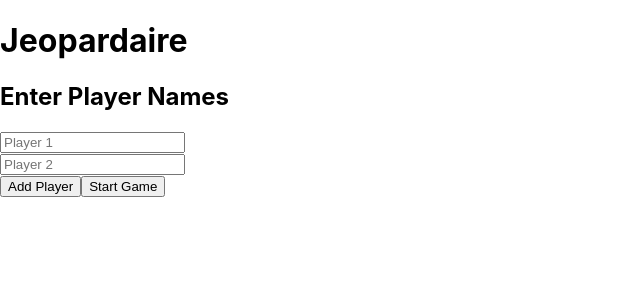
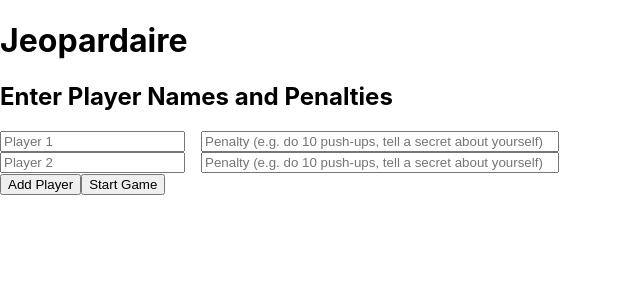
Before and after one commit to skwon19/jeopardaire, a React (Create React App) app: page / in a window 1280 px wide. Shown: the top 300 px of the page, without its empty margins (0-640 px from the left). Built offline with nearby package versions, Linux system fonts and the light colour scheme.

Commit message:
Add penalty lifeline

```diff
--- a/src/App.js
+++ b/src/App.js
@@ -48,6 +48,10 @@ function App() {
 
     const [lifelinesUsed, setLifelinesUsed] = useState(() => {
         const saved = localStorage.getItem("lifelinesUsed");
+        return saved ? JSON.parse(saved) : [];
+    });
+    const [penalties, setPenalties] = useState(() => {
+        const saved = localStorage.getItem("penalties");
         return saved ? JSON.parse(saved) : [];
     });
 
@@ -119,17 +123,8 @@ function App() {
     }, [lifelinesUsed]);
 
     useEffect(() => {
-        if (lifelinesUsed.length === 0) { // Set lifelines for each player
-            const defaultLifelines = [];
-            players.forEach(() => {
-                defaultLifelines.push({
-                    "50:50": false,
-                    "phone": false
-                });
-            });
-            setLifelinesUsed(defaultLifelines);
-        }
-    }, [players]);
+        localStorage.setItem("penalties", JSON.stringify(penalties));
+    }, [penalties]);
 
     // Decide which view to show based on state
     useEffect(() => {
@@ -164,10 +159,27 @@ function App() {
         setView("grid");
     };
 
-    const initializePlayers = (players) => {
-        setPlayers(players);
-        setScores(Array(players.length).fill(0));
+    const initializePlayers = (playerObjs) => {
+        const playerNames = []
+        const playerPenalties = []
+        playerObjs.forEach(p => {
+            playerNames.push(p.name);
+            playerPenalties.push(p.penalty);
+        });
+
+        setPlayers(playerNames);
+        setPenalties(playerPenalties);
+        setScores(Array(playerObjs.length).fill(0));
         setCurrentPlayer(0);
+
+        const defaultLifelines = [];
+        playerObjs.forEach(() => {
+            defaultLifelines.push({
+                "50:50": false,
+                "phone": false
+            });
+        });
+        setLifelinesUsed(defaultLifelines);
     }
 
     return (
@@ -204,6 +216,7 @@ function App() {
             setFeedbacks={setFeedbacks}
             lifelinesUsed={lifelinesUsed}
             setLifelinesUsed={setLifelinesUsed}
+            penalties={penalties}
             />
         )}
         </div>
--- a/src/LifelinesComponent.js
+++ b/src/LifelinesComponent.js
@@ -6,7 +6,8 @@ const LifeLinesComponent = ({
     invalidateAnswers,
     lifelinesUsed,
     setLifelinesUsed,
-    currentPlayer
+    currentPlayer,
+    penalties
 }) => {
     const removeTwoWrongAnswers = () => { // Invalidate two wrong answers
         const wrongAnswers = [];
@@ -23,6 +24,21 @@ const LifeLinesComponent = ({
             const keep = Math.floor(Math.random() * wrongAnswers.length);
             wrongAnswers.splice(keep, 1);
             invalidateAnswers(wrongAnswers);
+        }
+    }
+
+    const removeOneWrongAnswer = () => { // Invalidate one wrong answers
+        const wrongAnswers = [];
+        for (let i = 0; i < 4; i++) {
+            if (i !== correctAnswer && validAnswer[i]) {
+                wrongAnswers.push(i);
+            }
+        }
+
+        if (wrongAnswers.length !== 0) {
+            // Randomly pick one to remove
+            const remove = Math.floor(Math.random() * wrongAnswers.length);
+            invalidateAnswers([wrongAnswers[remove]]);
         }
     }
 
@@ -53,6 +69,12 @@ const LifeLinesComponent = ({
             >
                 Phone a Friend (offline)
             </div>
+            <div
+                className="lifeline"
+                onClick={removeOneWrongAnswer}
+            >
+                {penalties[currentPlayer]}
+            </div>
         </div>
     )
 }
--- a/src/PlayerEntryPage.js
+++ b/src/PlayerEntryPage.js
@@ -1,20 +1,28 @@
 import { useState } from "react";
 
 const PlayerEntryPage = ({ initializePlayers }) => {
-    const [players, setPlayers] = useState(["", ""]); // Start with 2 players
+    const [players, setPlayers] = useState([ // Start with 2 players
+        { name: "", penalty: "" },
+        { name: "", penalty: "" }
+    ]);
     const [error, setError] = useState("");
 
-    const handleChange = (idx, value) => {
+    const handleChange = (idx, field, value) => {
         const updated = [...players];
-        updated[idx] = value;
+        updated[idx][field] = value;
         setPlayers(updated);
     };
 
-    const addPlayer = () => setPlayers([...players, ""]);
+    const addPlayer = () => setPlayers([...players, { name: "", penalty: "" }]);
 
     const handleSubmit = (e) => {
         e.preventDefault();
-        const filtered = players.map(p => p.trim()).filter(Boolean);
+        const filtered = players
+            .map(p => ({
+                name: p.name.trim(),
+                penalty: p.penalty.trim()
+            }))
+            .filter(Boolean);
         if (filtered.length < 1) {
             setError("Please enter at least one player name.");
             return;
@@ -25,16 +33,24 @@ const PlayerEntryPage = ({ initializePlayers }) => {
 
     return (
         <div className="player-entry-page">
-            <h2>Enter Player Names</h2>
+            <h2>Enter Player Names and Penalties</h2>
             <form onSubmit={handleSubmit}>
                 {players.map((name, idx) => (
-                    <div key={idx}>
+                    <div key={idx} style={{ display: "flex", gap: "1rem", alignItems: "center" }}>
                         <input
                             type="text"
-                            value={name}
-                            onChange={e => handleChange(idx, e.target.value)}
+                            value={players.name}
+                            onChange={e => handleChange(idx, "name", e.target.value)}
                             placeholder={`Player ${idx + 1}`}
                             required
+                        />
+                        <input
+                            type="text"
+                            value={players.penalty}
+                            onChange={e => handleChange(idx, "penalty", e.target.value)}
+                            placeholder="Penalty (e.g. do 10 push-ups, tell a secret about yourself)"
+                            required
+                            style={{ width: "350px" }}
                         />
                     </div>
                 ))}
--- a/src/QuestionPage.js
+++ b/src/QuestionPage.js
@@ -17,7 +17,8 @@ const QuestionPage = ({
     feedbacks,
     setFeedbacks,
     lifelinesUsed,
-    setLifelinesUsed
+    setLifelinesUsed,
+    penalties
 }) => {
 
     const [validAnswer, setValidAnswer] = useState(() => {
@@ -140,6 +141,7 @@ const QuestionPage = ({
                 lifelinesUsed={lifelinesUsed}
                 setLifelinesUsed={setLifelinesUsed}
                 currentPlayer={currentPlayer}
+                penalties={penalties}
             />
             <Scoreboard players={players} scores={scores} currentPlayer={currentPlayer} />
         </div>
```
Also changed, not shown: 2 other files (tests, documents, lock files or other folders).
